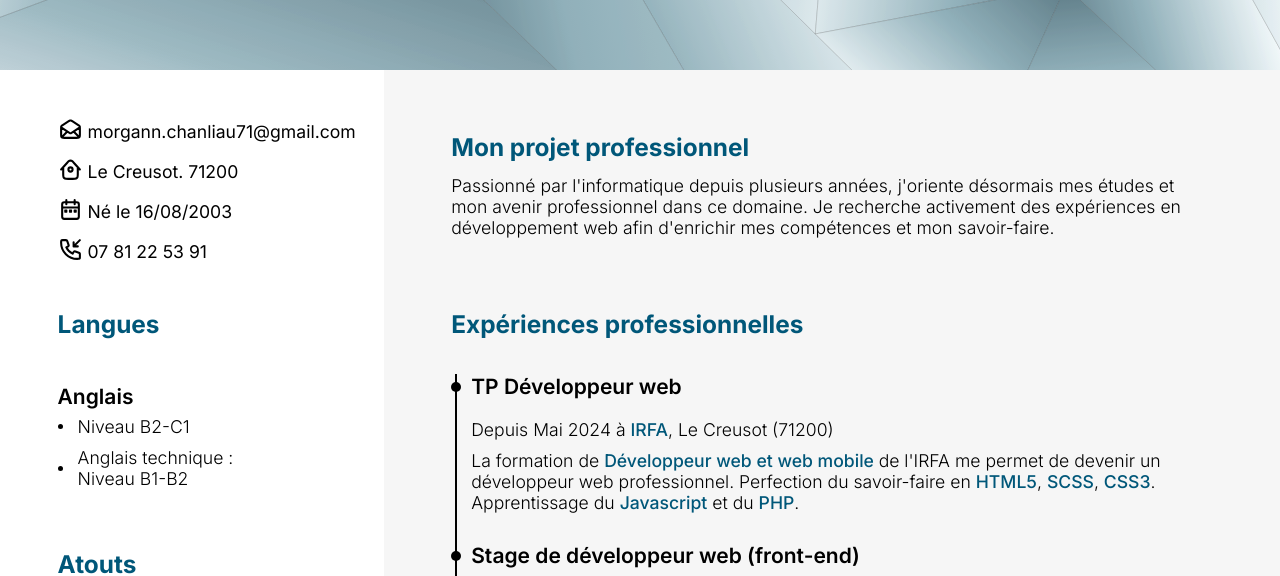
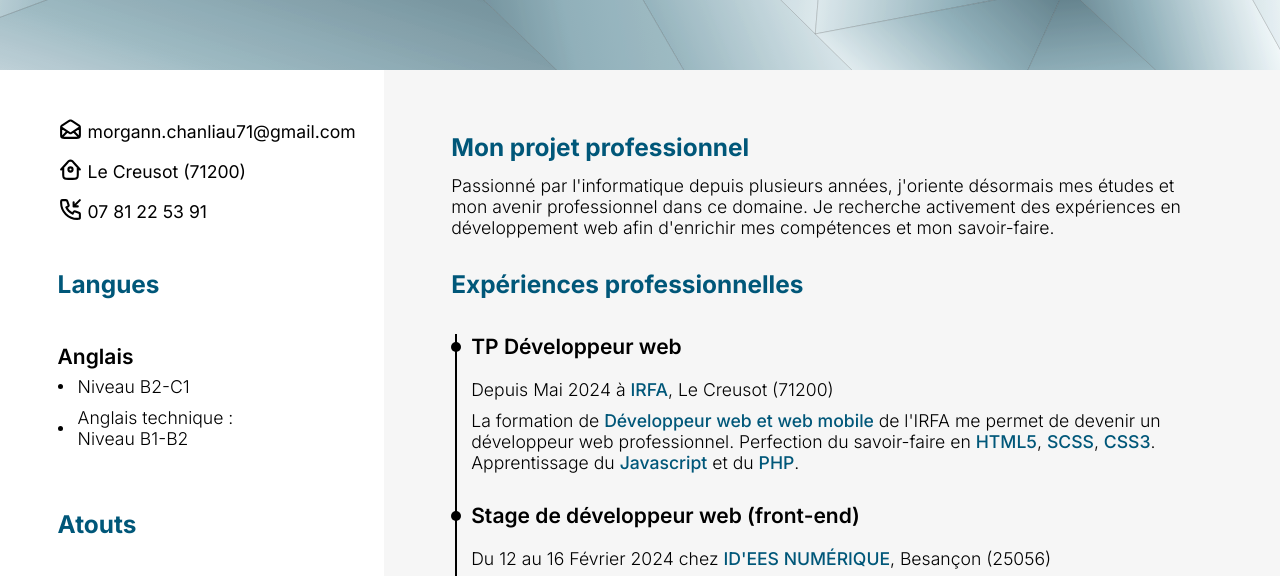
Before and after one commit to Morgann-Chanliau/morgann-chanliau.github.io, a plain HTML site: page index.html in a window 1280 px wide. Shown: the part 200-776 px from the top of the page. Drawn offline with Linux system fonts and the light colour scheme.

Commit message:
second comment

```diff
--- a/index.html
+++ b/index.html
@@ -52,17 +52,7 @@
                     </div>
 
                     <div class="contactitemtext">
-                        Le Creusot. 71200
-                    </div>
-                </div>
-
-                <div class="contactitem">
-                    <div class="contactitemlogo">
-                        <img src="./public/assets/date.svg">
-                    </div>
-
-                    <div class="contactitemtext">
-                        Né le 16/08/2003
+                        Le Creusot (71200)
                     </div>
                 </div>
 
@@ -71,9 +61,9 @@
                         <img src="./public/assets/num.svg">
                     </div>
 
-                    <div class="contactitemtext">
+                    <a href="tel:0781225391" class="contactitemtext">
                         07 81 22 53 91
-                    </div>
+                    </a>
                 </div>
             </div>
         </section>
```
